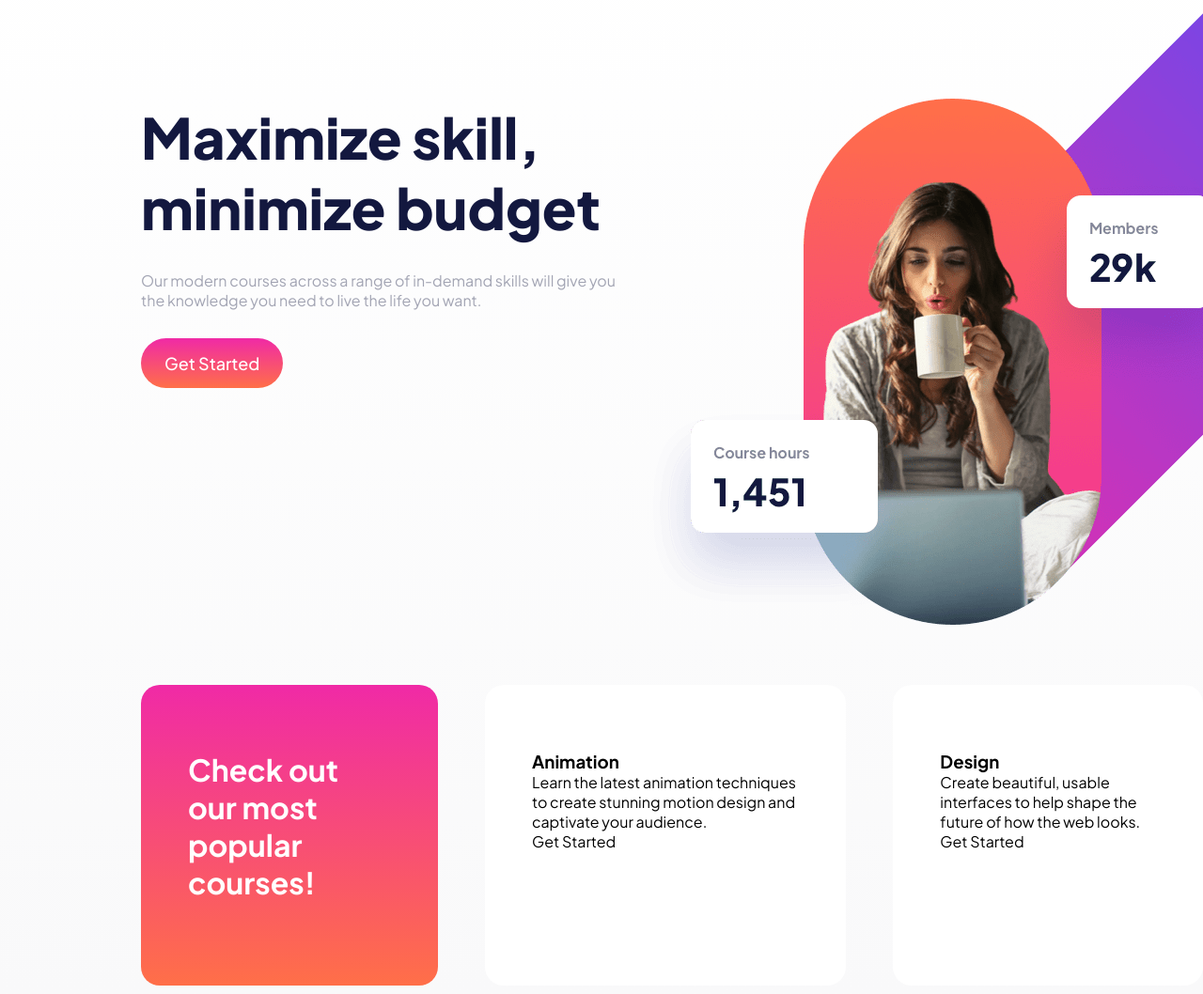
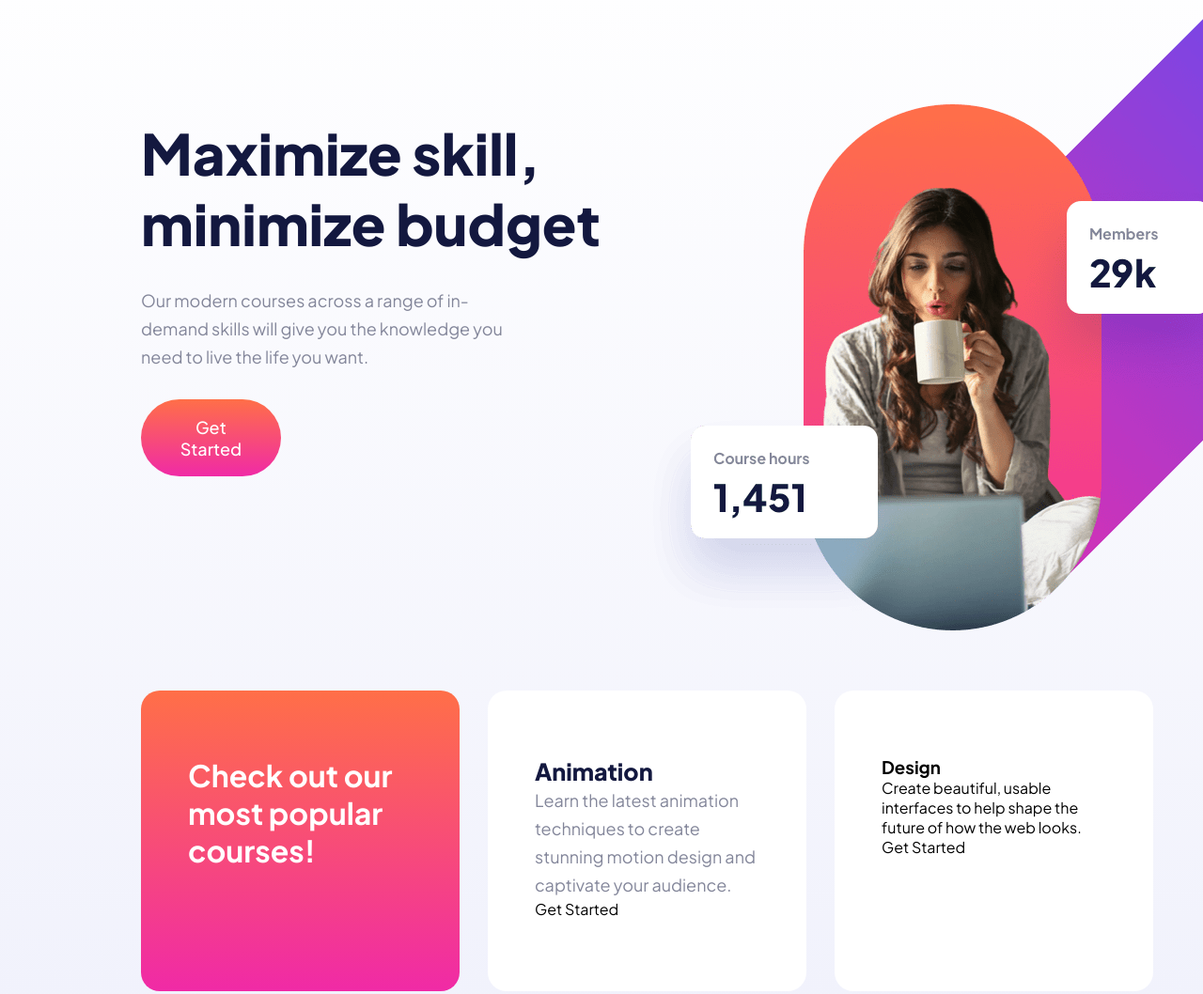
Before and after one commit to ahmedissahtahiru/skilled-elearning-landing-page, a plain HTML site: page index.html in a window 1280 px wide. Shown: the part 87-1145 px from the top of the page at 94% size. Drawn offline with Linux system fonts and the light colour scheme.

Commit message:
courses css added

```diff
--- a/index.html
+++ b/index.html
@@ -27,7 +27,7 @@
 
       <div class="hero-item hero-text">
         <h1 class="heading-1">Maximize skill, minimize budget</h1>
-        <p>Our modern courses across a range of in-demand skills will give you the
+        <p class="grey-text">Our modern courses across a range of in-demand skills will give you the
   knowledge you need to live the life you want.</p>
         <button class="color-gradient-1">Get Started</button>
       </div>
@@ -43,8 +43,8 @@
           <h1>Check out our most popular courses!</h1>
         </div>
         <div class="course-item course-item-2">
-          <h3>Animation</h3>
-          <p>Learn the latest animation techniques to create stunning motion
+          <h3 class="heading-2">Animation</h3>
+          <p class="grey-text">Learn the latest animation techniques to create stunning motion
           design and captivate your audience.</p>
           <span>Get Started</span>
         </div>
--- a/styles.css
+++ b/styles.css
@@ -7,7 +7,8 @@
 
 .container {
     padding: 25px 0 10px 150px;
-    background: linear-gradient(#FFFFFF, #f9f9fa);
+    background: linear-gradient(#FFFFFF, #f1f2fc);
+    /* background: linear-gradient(#FFFFFF, #f9f9fa); */
 
 }
 
@@ -19,7 +20,7 @@
 
 button {
     color: white;
-    padding: 15px 25px;
+    padding: 18px 28px;
     border-radius: 50px;
     font-size: 18px;
     font-weight: 500;
@@ -28,7 +29,7 @@ button {
 }
 
 .top-btn {
-    padding-right: 50px;
+    margin-right: 50px;
 }
 
 .get-started-btn {
@@ -36,7 +37,11 @@ button {
 }
 
 .color-gradient-1 {
-    background: linear-gradient(#F02AA6, #FF6F48);
+    background: linear-gradient(#FF6F48, #F02AA6);
+}
+
+.color-gradient-2 {
+    /* background: linear-gradient(#F02AA6, #FF6F48); */
 }
 
 .hero {
@@ -50,14 +55,27 @@ button {
 
 .hero-text {
     width: 47%;
-    /* display:flex;
-    flex-direction: column; */
+    display:flex;
+    flex-direction: column;
+    row-gap: 30px;
+}
+
+.hero-text h1 {
+    margin-top: 100px;
 }
 
 .hero-text p {
-    color: #a2a4b3;
+    padding-right: 130px;
+}
+
+.hero-text button {
+    width: 28%;
+}
+
+/* .hero-text p {
+    color: #83869a;
     padding: 30px 0;
-}
+} */
 
 .hero-img {
     width: 53%;
@@ -71,20 +89,28 @@ button {
     color: #13183F;
     font-size: 60px;
     font-weight: 790;
-    /* margin-bottom: 20px; */
+}
+
+.heading-2 {
+    color: #13183F;
+    font-size: 25px;
+    font-weight: 790;
 }
 
 
 .courses {
     display:flex;
-    column-gap:50px;
+    column-gap:30px;
     /* justify-content: space-between; */
+    align-items:center;
 }
 
 .course-item {
     height: 320px;
     padding: 70px 50px;
     border-radius: 20px;
+    width: 30%;
+
 }
 
 .course-item-1 {
@@ -93,4 +119,16 @@ button {
 
 .course-item-2, .course-item-3 {
     background-color: white;
+    column-gap: 50px;
 }
+
+.course-item-3 {
+    /* margin-right: 50px; */
+}
+
+
+.grey-text {
+    color: #83869a;
+    line-height: 30px;
+    font-size: 18px;
+}
```
